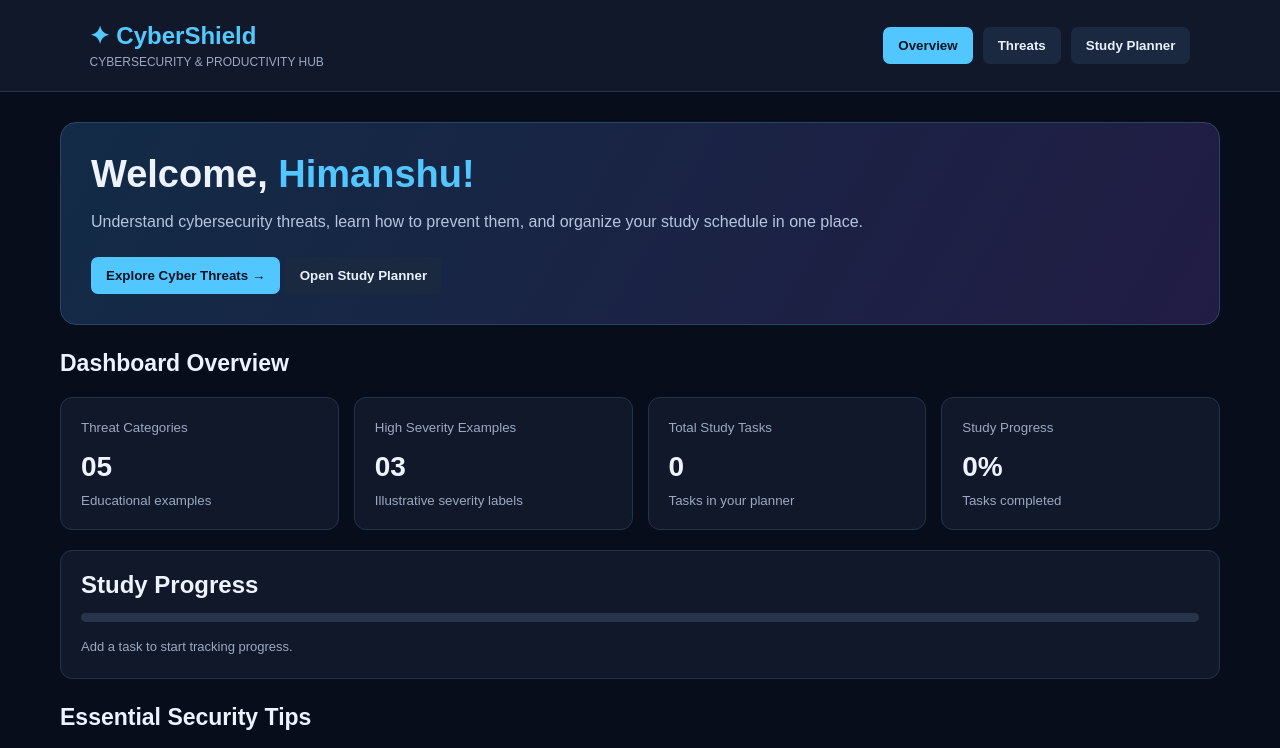
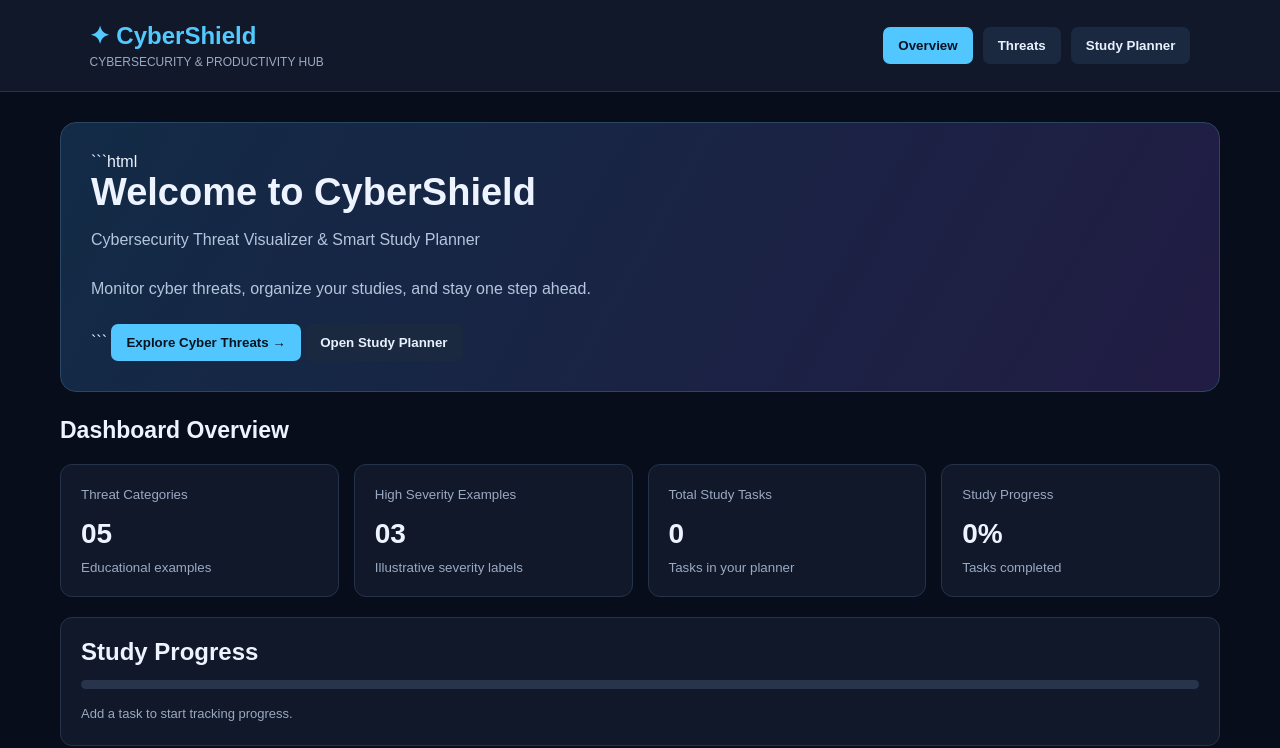
Before and after one commit to TiwariX/mini-project, a plain HTML site: page index.html in a window 1280 px wide. Shown: the top 748 px of the page. Drawn offline with Linux system fonts and the light colour scheme.

````diff
--- a/index.html
+++ b/index.html
@@ -322,11 +322,16 @@ footer {
 <!-- OVERVIEW -->
 <div id="home" class="page active">
   <div class="hero">
-    <h1>Welcome, <span>Himanshu!</span></h1>
-    <p>
-      Understand cybersecurity threats, learn how to prevent them,
-      and organize your study schedule in one place.
-    </p>
+    ```html
+<h1>Welcome to CyberShield</h1>
+<p class="welcome-subtitle">
+    Cybersecurity Threat Visualizer &amp; Smart Study Planner
+</p>
+<p class="welcome-description">
+    Monitor cyber threats, organize your studies, and stay one step ahead.
+</p>
+```
+
     <button class="primary" onclick="showPage('threats')">
       Explore Cyber Threats →
     </button>
````
